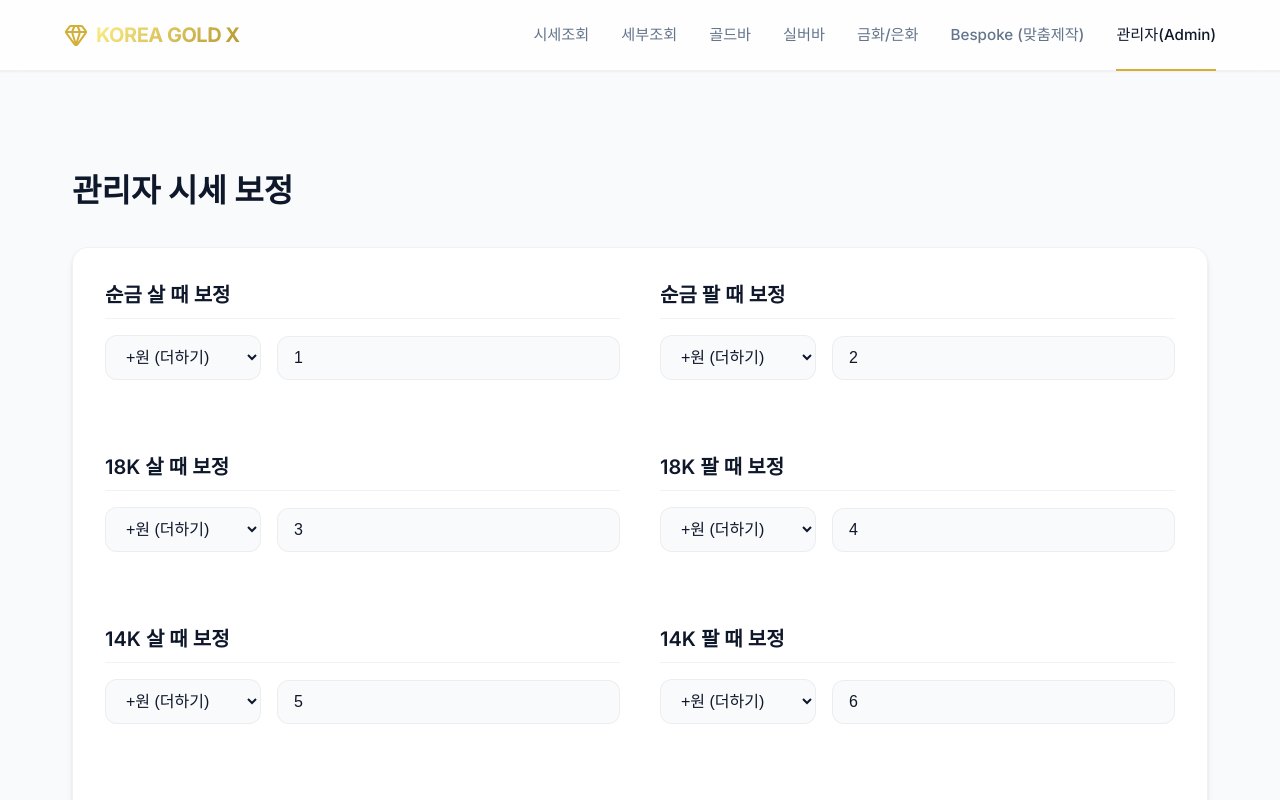
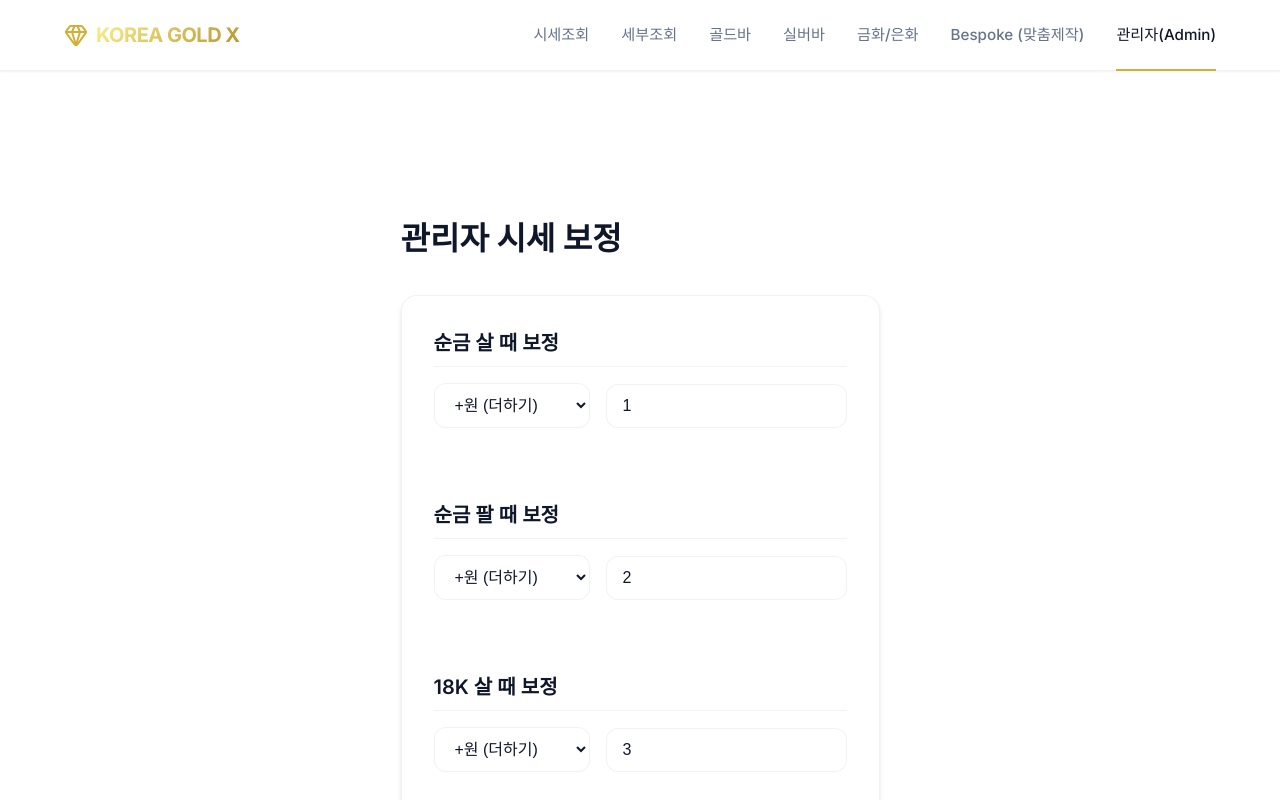
Before and after one commit to f1man/gold, a Next.js app: page /admin in a window 1280 px wide. Shown: the top 800 px of the page. Built offline with nearby package versions, Linux system fonts and the light colour scheme; no server answers.

Commit message:
Fix Layout issues and dark color tone

```diff
--- a/src/app/admin/page.tsx
+++ b/src/app/admin/page.tsx
@@ -1,19 +1,13 @@
 import AdminClient from './AdminClient';
 import { fetchOriginalGoldData } from '@/utils/goldApi';
-import Header from '@/components/Header';
-import Footer from '@/components/Footer';
 
 export default async function AdminPage() {
   const originalData = await fetchOriginalGoldData();
   const baseValue = originalData[0] || null;
 
   return (
-    <>
-      <Header />
-      <main>
-        <AdminClient baseValue={baseValue} />
-      </main>
-      <Footer />
-    </>
+    <div className="container" style={{ padding: '3rem 1.5rem' }}>
+      <AdminClient baseValue={baseValue} />
+    </div>
   );
 }
--- a/src/app/globals.css
+++ b/src/app/globals.css
@@ -1,7 +1,7 @@
 @import url('https://fonts.googleapis.com/css2?family=Inter:wght@400;500;600;700&family=Noto+Sans+KR:wght@400;500;700&display=swap');
 
 :root {
-  --background: #f8fafc;
+  --background: #ffffff;
   --foreground: #0f172a;
 
   --primary: #d4af37; /* Gold */
@@ -59,8 +59,11 @@ body {
   flex-direction: column;
 }
 
-main {
+.mainContent {
   flex: 1;
+  display: flex;
+  flex-direction: column;
+  width: 100%;
 }
 
 a {
--- a/src/app/layout.tsx
+++ b/src/app/layout.tsx
@@ -5,6 +5,9 @@ export const metadata: Metadata = {
   title: "Korea Gold Exchange - Premium Tracker",
   description: "Real-time gold price tracker, updated 4 times a day with premium charts.",
 };
+
+import Header from "@/components/Header";
+import Footer from "@/components/Footer";
 
 export default function RootLayout({
   children,
@@ -14,7 +17,11 @@ export default function RootLayout({
   return (
     <html lang="ko">
       <body>
-        {children}
+        <Header />
+        <main className="mainContent">
+          {children}
+        </main>
+        <Footer />
       </body>
     </html>
   );
```
Also changed, not shown: src/app/details/page.tsx (+2 -8 lines), src/app/page.tsx (+2 -8 lines).
